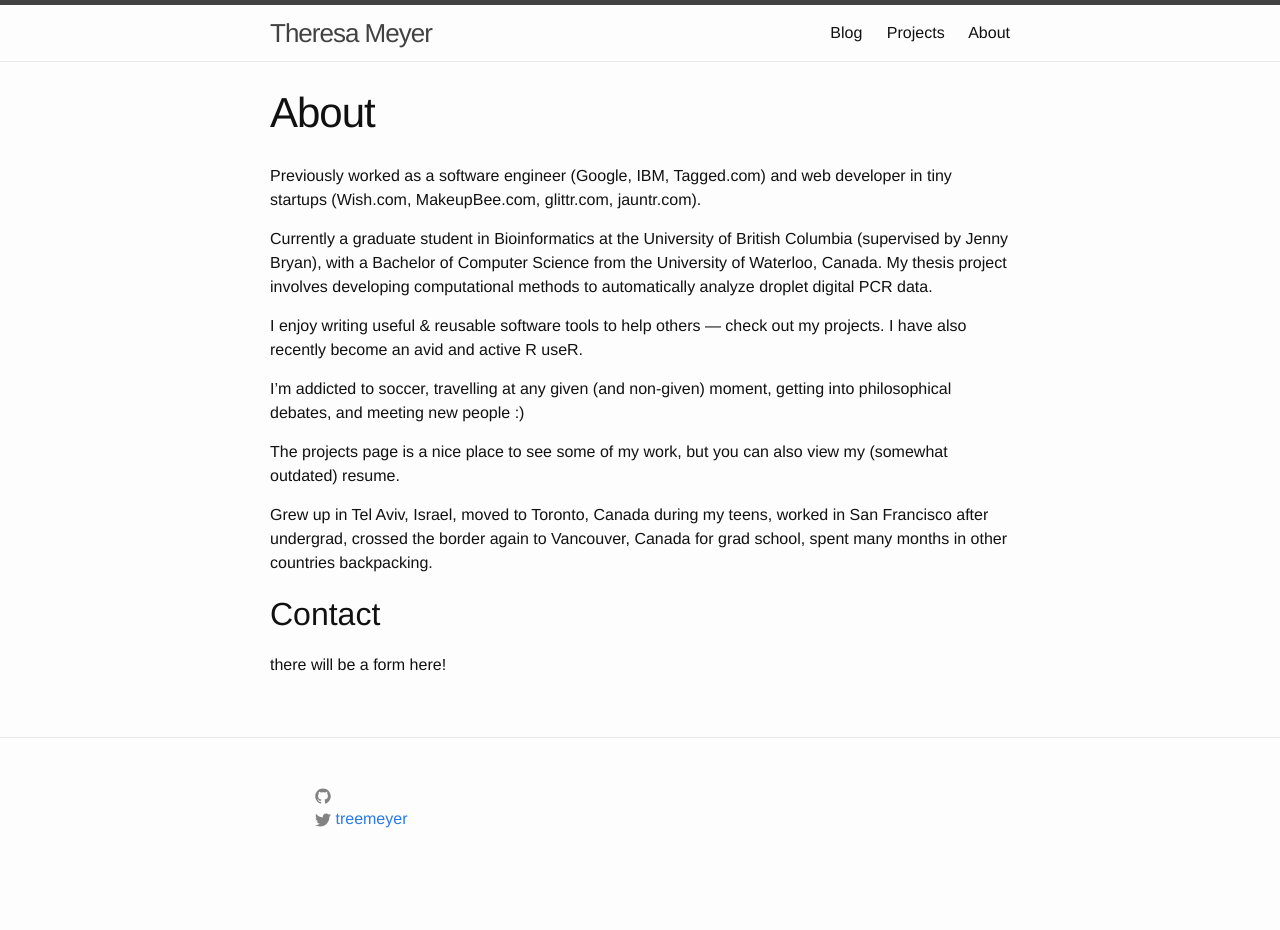
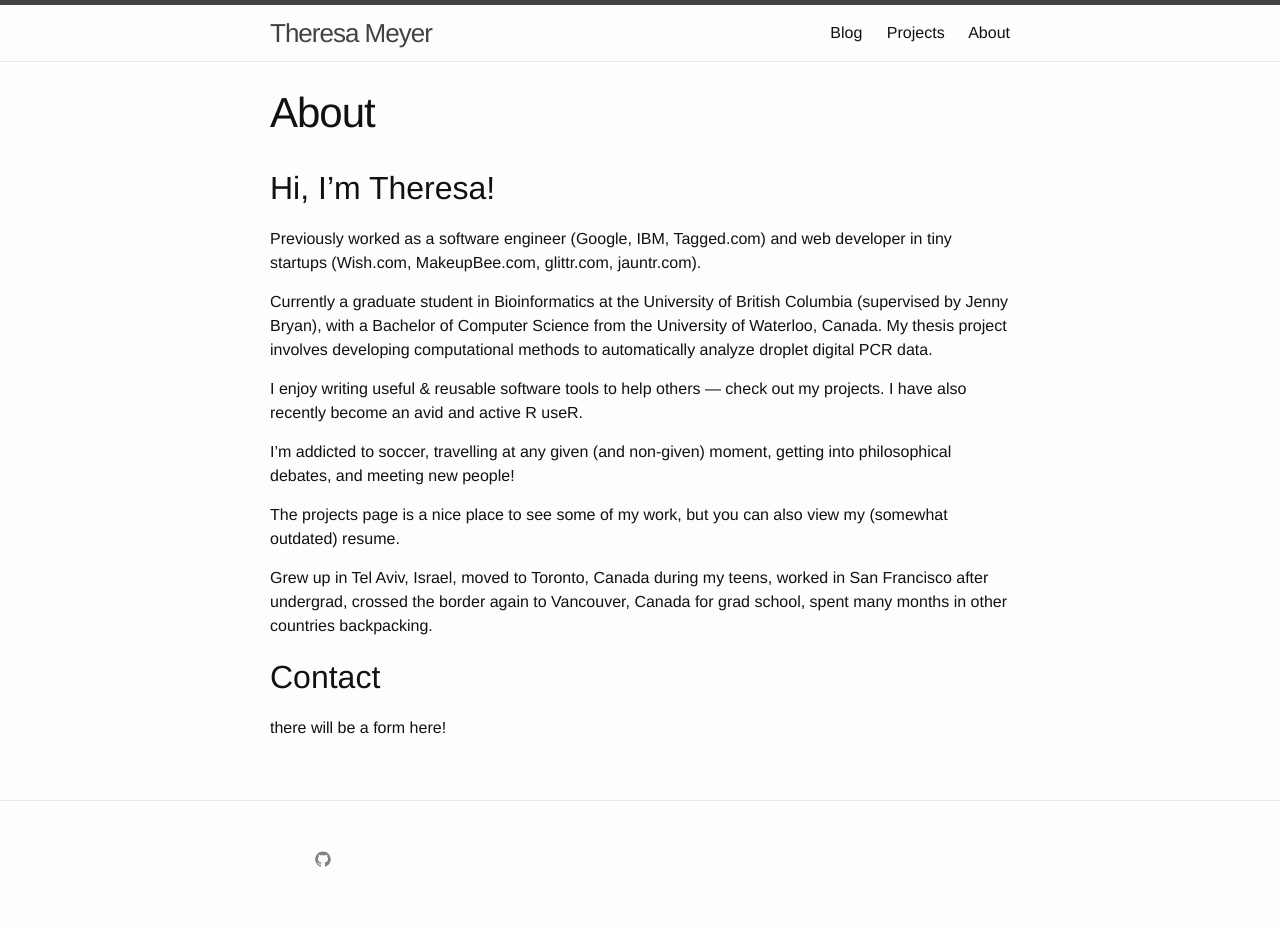
Before and after one commit to treedledee/treedledee.github.io, a Jekyll site: the page built from about.md, in a window 1280 px wide. Built offline with Jekyll 4.4.1, drawn with Linux system fonts in a browser that asks for light colours; before the commit the page ends 900 px from its top, so only the background shows below that.

```diff
--- a/_config.yml
+++ b/_config.yml
@@ -10,8 +10,8 @@ title: Theresa Meyer
 email:
 description: > # this means to ignore newlines until "baseurl:"
 baseurl: "" # the subpath of your site, e.g. /blog
-url: "http://yourdomain.com" # the base hostname & protocol for your site
-twitter_username: treemeyer
+url: "http://treedledee.github.com" # the base hostname & protocol for your site
+twitter_username:
 github_username:  treedledee
 # Build settings
 markdown: kramdown
--- a/about.md
+++ b/about.md
@@ -5,13 +5,15 @@ permalink: /about/
 order: 3
 ---
 
+## Hi, I'm Theresa!
+
 Previously worked as a software engineer (Google, IBM, Tagged.com) and web developer in tiny startups (Wish.com, MakeupBee.com, glittr.com, jauntr.com).
 
 Currently a graduate student in Bioinformatics at the University of British Columbia (supervised by Jenny Bryan), with a Bachelor of Computer Science from the University of Waterloo, Canada. My thesis project involves developing computational methods to automatically analyze droplet digital PCR data.
 
 I enjoy writing useful & reusable software tools to help others — check out my projects. I have also recently become an avid and active R useR.
 
-I'm addicted to soccer, travelling at any given (and non-given) moment, getting into philosophical debates, and meeting new people :)
+I'm addicted to soccer, travelling at any given (and non-given) moment, getting into philosophical debates, and meeting new people!
 
 The projects page is a nice place to see some of my work, but you can also view my (somewhat outdated) resume.
 
```
Also changed, not shown: _posts/2016-10-06-storytelling-is-important.md (+1 -1 lines), _posts/2016-10-09-always-say-things-in-meetings.md (added, +50 -0 lines).
